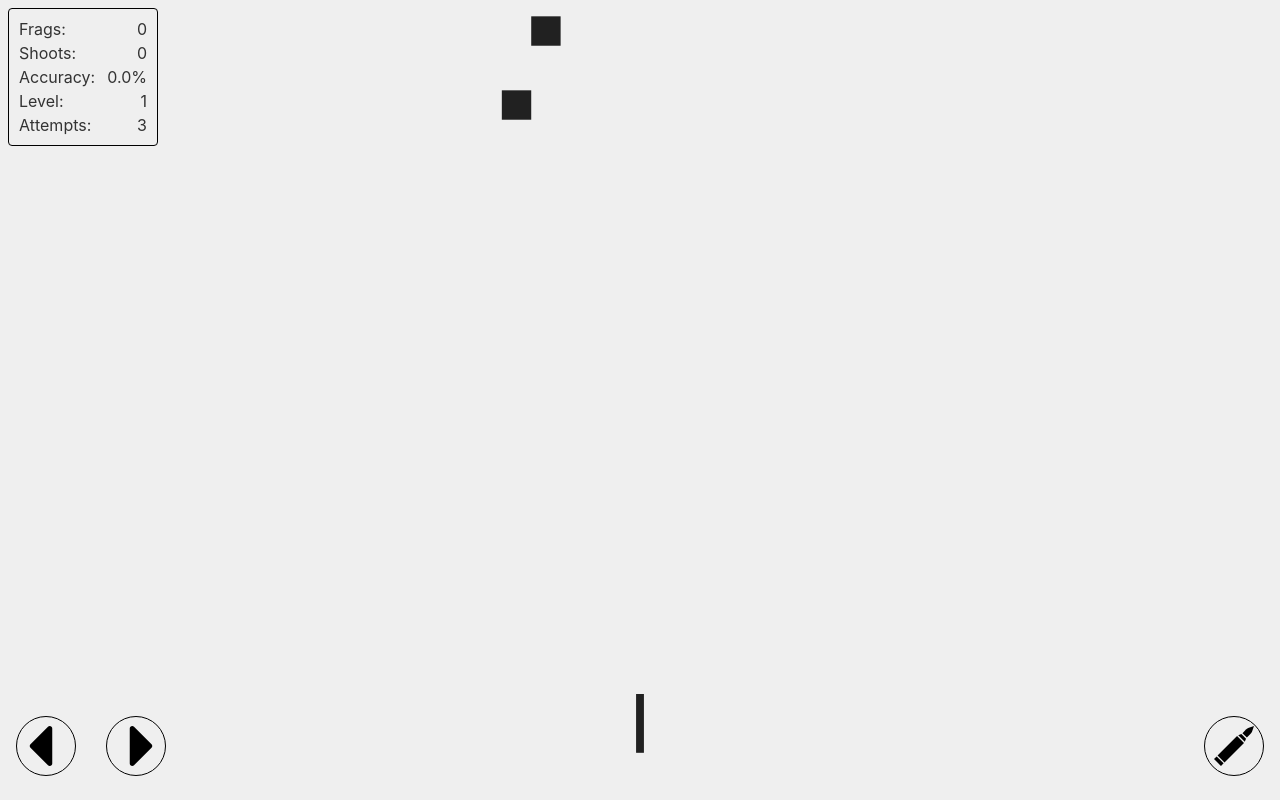
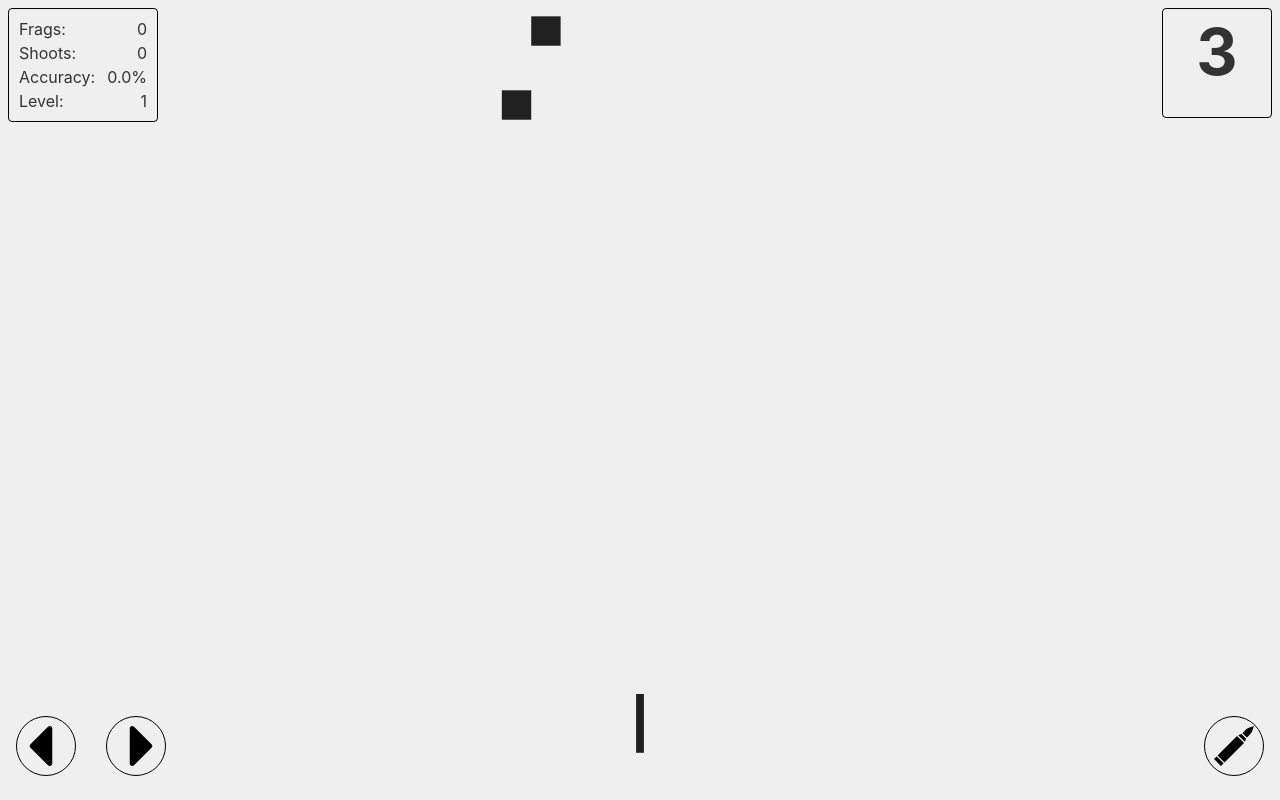
Before and after one commit to MiZe1502/test-svelte-alien-invasion-game, a Svelte app: page / in a window 1280 px wide. Both pictures are taken after a click on the button "New game". Built offline with nearby package versions, Linux system fonts and the light colour scheme.

Commit message:
added attempts counter in top right corner

```diff
--- /dev/null
+++ b/src/components/Attempts.svelte
@@ -0,0 +1,18 @@
+<script>
+  import { livesCount } from "../stores/game";
+</script>
+
+<style>
+  .attempts {
+      height: 100px;
+      width: 100px;
+      border: 1px solid black;
+      border-radius: 4px;
+      padding: 4px;
+      font-weight: 700;
+      font-size: 64px;
+      text-align: center;
+  }
+</style>
+
+<div class="attempts">{$livesCount}</div>
--- a/src/components/GameField.svelte
+++ b/src/components/GameField.svelte
@@ -4,6 +4,7 @@
   import Enemy from "./Enemy.svelte";
   import Message from "./Message.svelte";
   import Stats from "./Stats.svelte";
+  import Attempts from "./Attempts.svelte";
   import LivesSelector from "./LivesSelector.svelte";
 
   import { bulletList } from "../stores/cannon";
@@ -44,12 +45,19 @@
   .statsWrapper {
     position: fixed;
   }
+
+  .attemptsWrapper {
+    right: 8px;
+  }
 </style>
 
 <div class="container">
   {#if $isPlaying}
     <div class="statsWrapper">
       <Stats />
+    </div>
+    <div class="statsWrapper attemptsWrapper" >
+      <Attempts />
     </div>
   {/if}
   {#if !$isPlaying}
--- a/src/components/Stats.svelte
+++ b/src/components/Stats.svelte
@@ -1,6 +1,6 @@
 <script>
   import { frags, shoots } from "../stores/stats";
-  import { level, livesCount } from "../stores/game";
+  import { level } from "../stores/game";
   import { get } from "svelte/store";
 
   $: efficiency = $shoots > 0 ? $frags / $shoots : 0;
@@ -46,8 +46,4 @@
     <span>Level:</span>
     <span>{$level}</span>
   </div>
-    <div class="statsRow">
-    <span>Attempts:</span>
-    <span>{$livesCount}</span>
-  </div>
 </div>
--- a/src/gameLoop/game.js
+++ b/src/gameLoop/game.js
@@ -38,7 +38,7 @@ export function checkDefeat() {
 			if (get(livesCount) <= 0) {
 				stopGame(GameState.Defeat);
 			} else {
-				clearGameState();
+				clearGameState(false);
 			}
 		}
 	});
--- a/src/gameLoop/gameLoop.js
+++ b/src/gameLoop/gameLoop.js
@@ -36,7 +36,7 @@ function startLoop(steps) {
 	});
 }
 
-export function clearGameState() {
+export function clearGameState(isTerminated) {
 	shoots.set(0);
 	frags.set(0);
 	enemyList.set([]);
@@ -45,7 +45,7 @@ export function clearGameState() {
 	angle.set(0);
 	isFiring.set(false);
 	lastFireAt.set(0);
-	level.set(1);
+	isTerminated && level.set(1);
 	bulletList.set([]);
 	isWinning.set(false);
 	isDefeated.set(false);
@@ -53,7 +53,7 @@ export function clearGameState() {
 }
 
 export const startGame = () => {
-	clearGameState();
+	clearGameState(true);
 	startLoop([
 		rotateCannon,
 		shoot,
```
Also changed, not shown: 1 other file (tests, documents, lock files or other folders).
